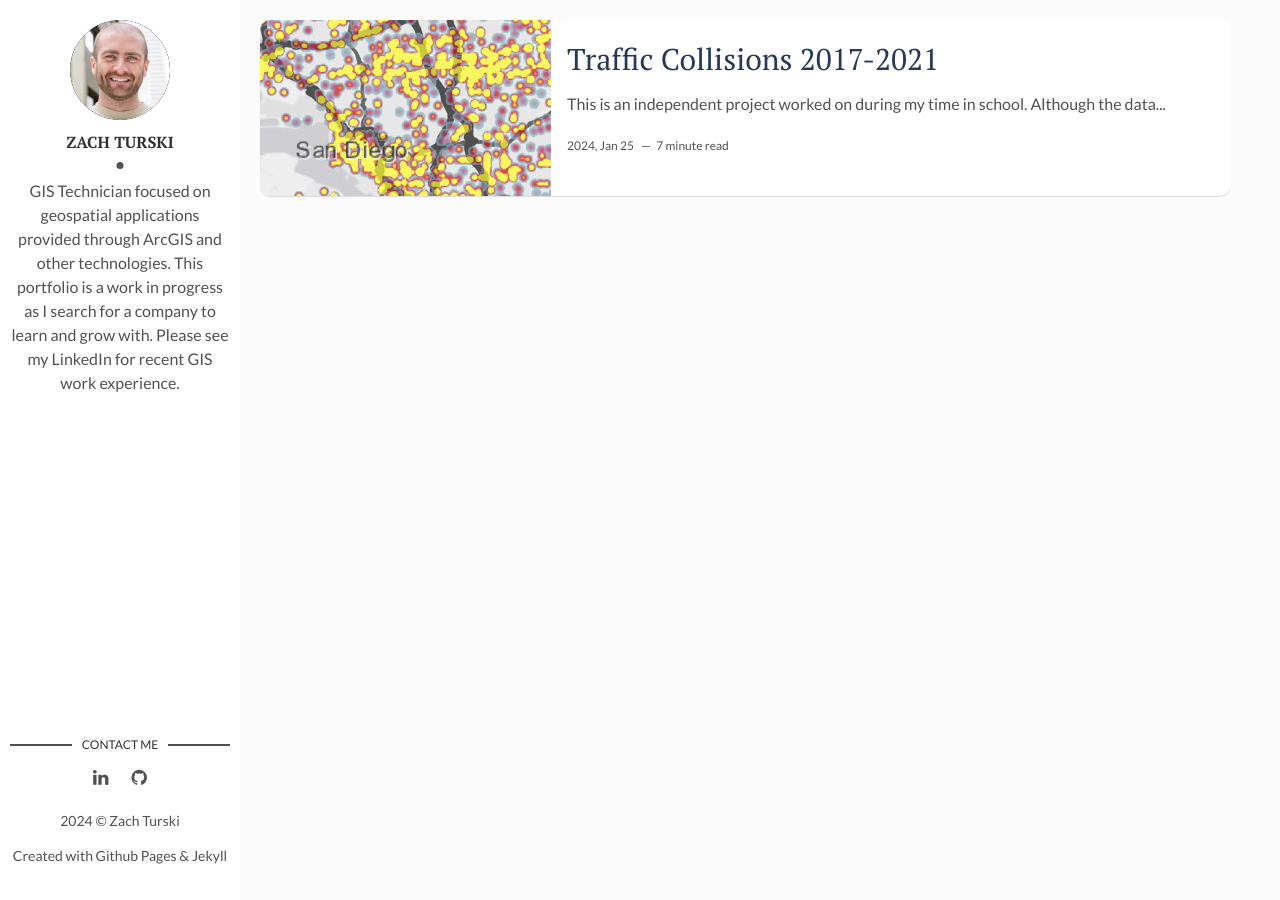
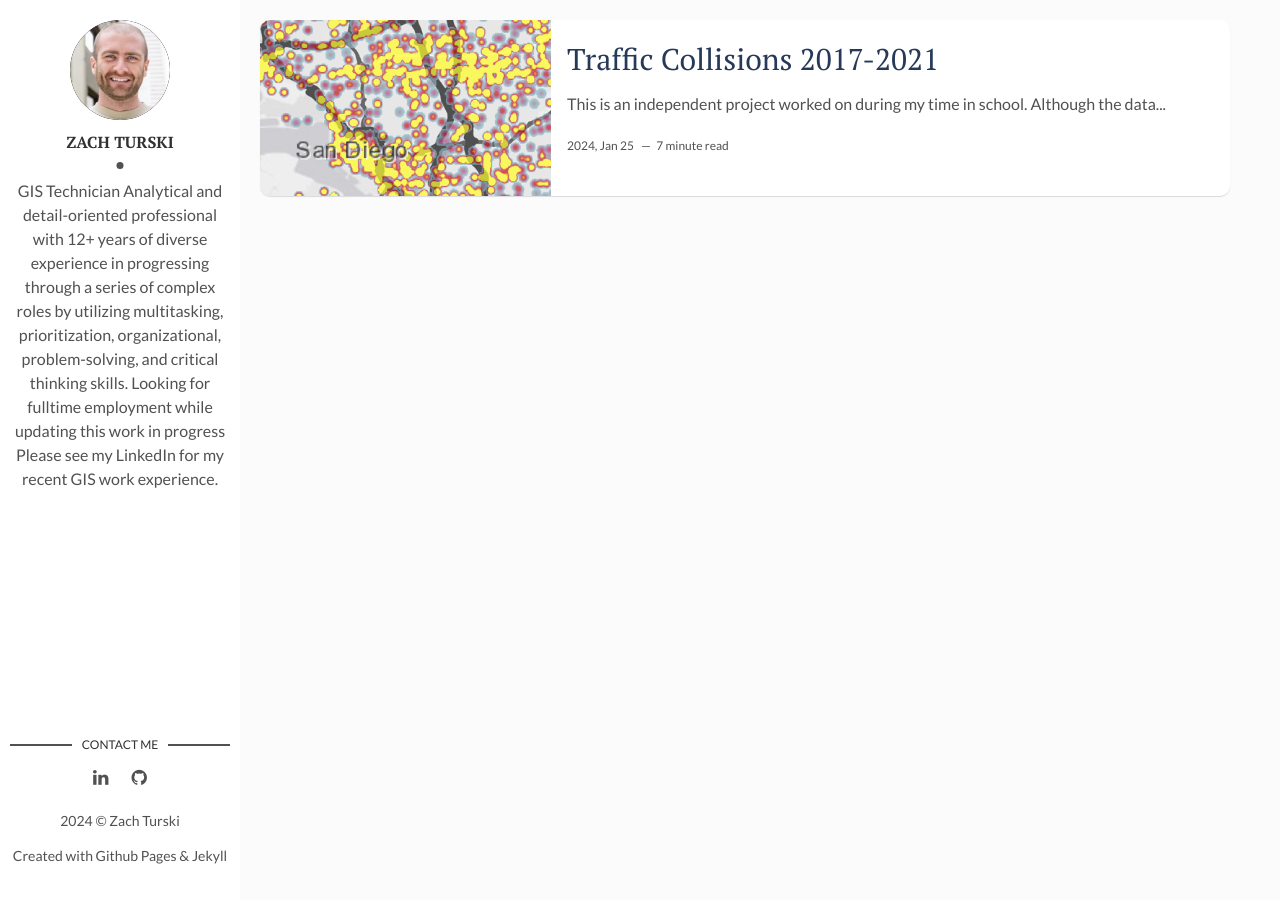
Before and after one commit to zach-tur/zach-tur.github.io, a Jekyll site: the page built from index.html, in a window 1280 px wide. Built offline with Jekyll 4.4.1, drawn with Linux system fonts in a browser that asks for light colours; the list of posts is cut into pages by our own code.

Commit message:
Update _config.yml

```diff
--- a/_config.yml
+++ b/_config.yml
@@ -10,9 +10,11 @@ url: "zach-tur.github.io" # the base hostname & protocol for your site, e.g. htt
 author: Zach Turski # add your name
 author-img: zt-portrait.png # add your photo
 about-author: >
-  GIS Technician focused on geospatial applications provided through ArcGIS and other technologies.
-  This portfolio is a work in progress as I search for a company to learn and grow with.
-  Please see my LinkedIn for recent GIS work experience.
+  GIS Technician
+  Analytical and detail-oriented professional with 12+ years of diverse experience in progressing through a series of
+  complex roles by utilizing multitasking, prioritization, organizational, problem-solving, and critical thinking skills.
+  Looking for fulltime employment while updating this work in progress
+  Please see my LinkedIn for my recent GIS work experience.
 # social-twitter: # add your Twitter handle
 # social-facebook: # add your Facebook handle
 social-github: zach-tur # add your Github handle
```
